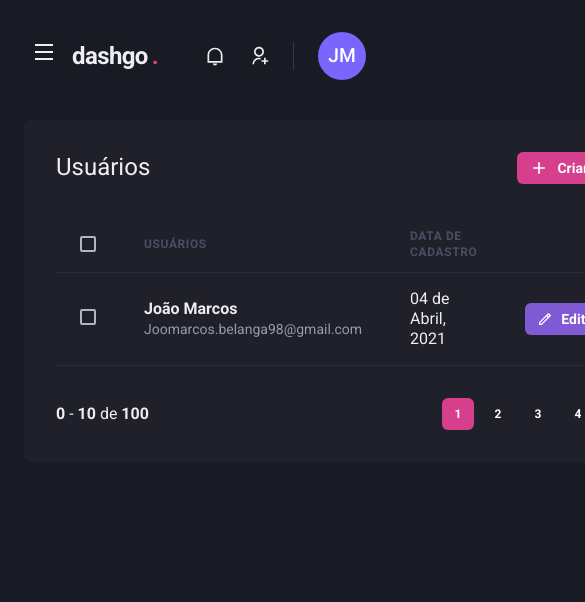
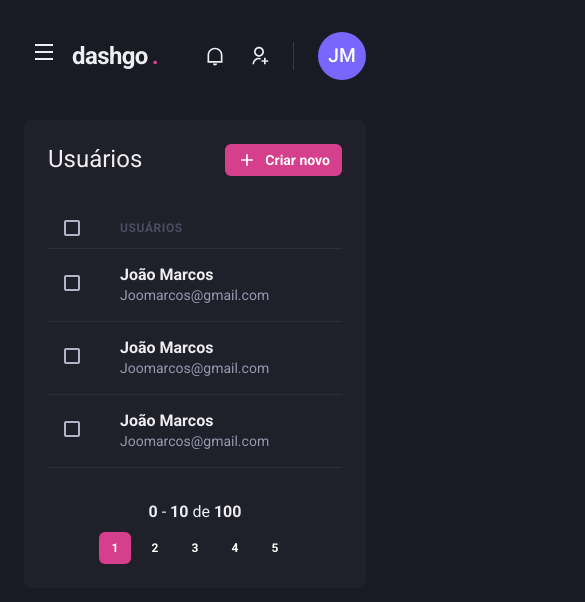
Before and after one commit to joaomarcos98/DashGo, a Next.js app: page /users in a window 390 px wide. Shown: the top 602 px of the page, 585 px wide, since content can reach past the window. Built offline with nearby package versions, Linux system fonts and the light colour scheme.

Commit message:
Responsive

```diff
--- a/src/components/Pagination/index.tsx
+++ b/src/components/Pagination/index.tsx
@@ -4,20 +4,20 @@ import { PaginationItem } from "./PaginationItem";
 export function Pagination() {
     return (
         <Stack
-            direction="row"
+            direction={["column", "row"]}
             mt="8"
             justify="space-between"
             align="center"
         >
             <Box>
-            <strong>0</strong> - <strong>10</strong> de <strong>100</strong>
+                <strong>0</strong> - <strong>10</strong> de <strong>100</strong>
             </Box>
             <Stack direction="row" spacing='2'>
-               <PaginationItem number={1} isCurrent/>
-               <PaginationItem number={2} />
-               <PaginationItem number={3} />
-               <PaginationItem number={4} />
-               <PaginationItem number={5} />
+                <PaginationItem number={1} isCurrent />
+                <PaginationItem number={2} />
+                <PaginationItem number={3} />
+                <PaginationItem number={4} />
+                <PaginationItem number={5} />
             </Stack>
         </Stack>
     )
--- a/src/contexts/SidebarDrawerContext.tsx
+++ b/src/contexts/SidebarDrawerContext.tsx
@@ -1,5 +1,6 @@
 import { useDisclosure, UseDisclosureReturn } from "@chakra-ui/react";
-import { createContext, ReactNode, useContext } from "react";
+import { useRouter } from "next/dist/client/router";
+import { createContext, ReactNode, useContext, useEffect } from "react";
 
 interface SidebarDrawerProviderProps {
     children: ReactNode
@@ -10,8 +11,13 @@ type SidebarDrawerContextData = UseDisclosureReturn
 const SidebarDrawerContext = createContext({} as SidebarDrawerContextData);
 
 export function SidebarDrawerProvider({ children }: SidebarDrawerProviderProps) {
+    const disclosure = useDisclosure()
+    const router = useRouter()
 
-    const disclosure = useDisclosure()
+    useEffect(() => {
+        disclosure.onClose()
+    }, [router.asPath])
+
     return (
         <SidebarDrawerContext.Provider value={disclosure}>
             {children}
--- a/src/pages/dashboard.tsx
+++ b/src/pages/dashboard.tsx
@@ -80,7 +80,7 @@ export default function Dashboard() {
                     </Box>
 
                     <Box
-                        p="8"
+                        p={["6","8"]}
                         bg="gray.800"
                         borderRadius={8}
                         pb="4"
--- a/src/pages/users/create.tsx
+++ b/src/pages/users/create.tsx
@@ -10,17 +10,17 @@ export default function CreateUser() {
             <Header />
             <Flex w="100%" my="6" maxWidth={1480} mx="auto" px="6">
                 <Sidebar />
-                <Box flex="1" borderRadius={8} bg="gray.800" p="8">
+                <Box flex="1" borderRadius={8} bg="gray.800" p={["6","8"]}>
                     <Heading size="lg" fontWeight="normal">Criar Usuários</Heading>
 
                     <Divider mt="6" borderColor="gray.700" />
 
                     <VStack spacing="8">
-                        <SimpleGrid minChildWidth="240px" spacing="8" w="100%">
+                        <SimpleGrid minChildWidth="240px" spacing={["6","8"]} w="100%">
                             <Input name="name" label="Nome completo" />
                             <Input name="email" type="email" label="E-mail" />
                         </SimpleGrid>
-                        <SimpleGrid minChildWidth="240px" spacing="8" w="100%">
+                        <SimpleGrid minChildWidth="240px" spacing={["6","8"]} w="100%">
                             <Input name="password" type="password" label="Senha" />
                             <Input name="password" type="password" label="Confirmação da senha" />
                         </SimpleGrid>
--- a/src/pages/users/index.tsx
+++ b/src/pages/users/index.tsx
@@ -1,16 +1,21 @@
-import { Box, Flex, Heading, Button, Icon, Table, Thead, Tbody, Tr, Th, Checkbox, Td, Text } from "@chakra-ui/react";
+import { Box, Flex, Heading, Button, Icon, Table, Thead, Tbody, Tr, Th, Checkbox, Td, Text, useBreakpointValue } from "@chakra-ui/react";
 import { RiAddLine, RiPencilLine } from "react-icons/ri";
 import { Header } from "../../components/Header";
 import { Pagination } from "../../components/Pagination";
 import { Sidebar } from "../../components/Sidebar";
 
 export default function UserList() {
+    const isWideVersion = useBreakpointValue({
+        base: false,
+        lg: true
+    })
+
     return (
         <Box>
             <Header />
             <Flex w="100%" my="6" maxWidth={1480} mx="auto" px="6">
                 <Sidebar />
-                <Box flex="1" borderRadius={8} bg="gray.800" p="8">
+                <Box flex="1" borderRadius={8} bg="gray.800" p={["6", "8"]}>
                     <Flex mb="8" justify="space-between" align="center">
                         <Heading size="lg" fontWeight="normal">Usuários</Heading>
                         <Button
@@ -26,36 +31,58 @@ export default function UserList() {
                     <Table colorScheme="whiteAlpha">
                         <Thead>
                             <Tr>
-                                <Th px="6" color="gray.300" width="8">
+                                <Th px={["4", "4", "6"]} color="gray.300" width="8">
                                     <Checkbox colorScheme="pink" />
                                 </Th>
                                 <Th>Usuários</Th>
-                                <Th>Data de cadastro</Th>
+                                {isWideVersion && <Th>Data de cadastro</Th>}
                                 <Th width="8"></Th>
                             </Tr>
                         </Thead>
                         <Tbody>
                             <Tr>
-                                <Td px="6">
+                                <Td px={["4", "4", "6"]}>
                                     <Checkbox colorScheme="pink" />
                                 </Td>
                                 <Td>
                                     <Box>
                                         <Text fontWeight="bold">João Marcos</Text>
-                                        <Text fontSize="sm" color="gray.300">Joomarcos.belanga98@gmail.com</Text>
+                                        <Text fontSize="sm" color="gray.300">Joomarcos@gmail.com</Text>
                                     </Box>
                                 </Td>
-                                <Td>04 de Abril, 2021</Td>
+                                {isWideVersion && <Td>04 de Abril, 2021</Td>}
                                 <Td>
-                                    <Button
-                                        as="a"
-                                        size="sm"
-                                        fontSize="sm"
-                                        colorScheme="purple"
-                                        leftIcon={<Icon as={RiPencilLine} fontSize="16" />}
-                                    >
-                                        Editar
-                                    </Button>
+
+                                </Td>
+                            </Tr>
+                            <Tr>
+                                <Td px={["4", "4", "6"]}>
+                                    <Checkbox colorScheme="pink" />
+                                </Td>
+                                <Td>
+                                    <Box>
+                                        <Text fontWeight="bold">João Marcos</Text>
+                                        <Text fontSize="sm" color="gray.300">Joomarcos@gmail.com</Text>
+                                    </Box>
+                                </Td>
+                                {isWideVersion && <Td>04 de Abril, 2021</Td>}
+                                <Td>
+
+                                </Td>
+                            </Tr>
+                            <Tr>
+                                <Td px={["4", "4", "6"]}>
+                                    <Checkbox colorScheme="pink" />
+                                </Td>
+                                <Td>
+                                    <Box>
+                                        <Text fontWeight="bold">João Marcos</Text>
+                                        <Text fontSize="sm" color="gray.300">Joomarcos@gmail.com</Text>
+                                    </Box>
+                                </Td>
+                                {isWideVersion && <Td>04 de Abril, 2021</Td>}
+                                <Td>
+
                                 </Td>
                             </Tr>
                         </Tbody>
```
